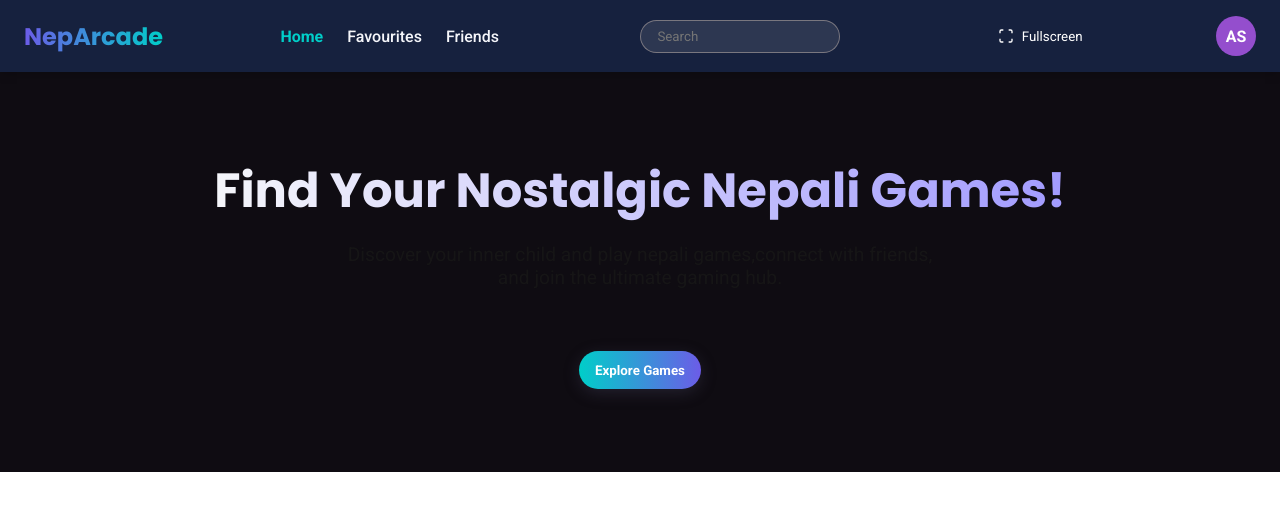
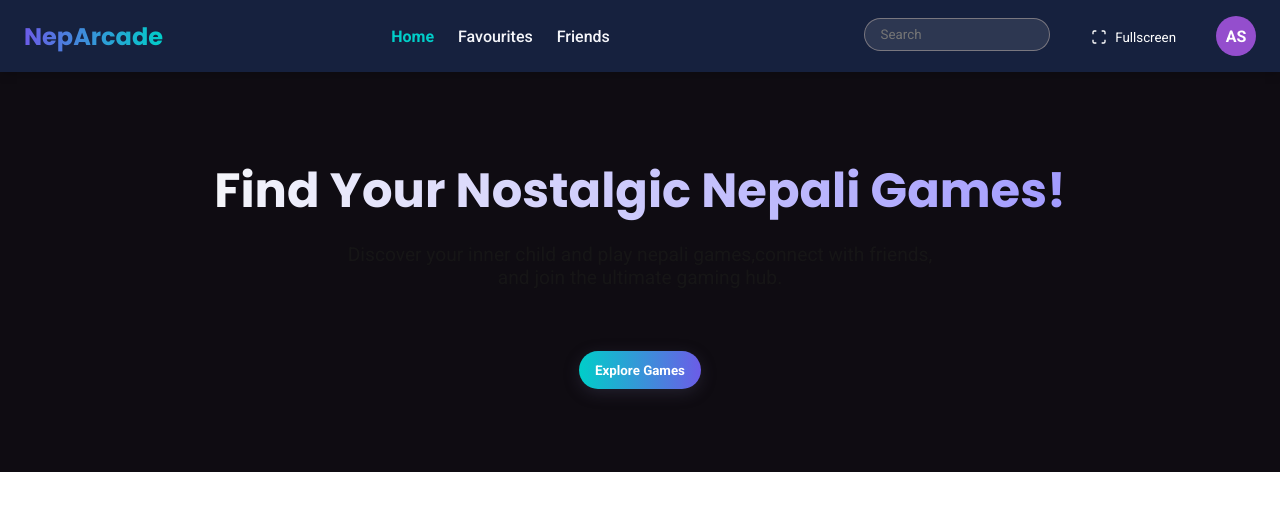
Before and after one commit to Anush980/NepArcade-Nxt, a Next.js app: page / in a window 1280 px wide. Shown: the top 510 px of the page. Built offline with nearby package versions, Linux system fonts and the light colour scheme.

Commit message:
Fixed Navbar Looks

```diff
--- a/src/app/components/Navbar/Navbar.css
+++ b/src/app/components/Navbar/Navbar.css
@@ -79,11 +79,14 @@
     font-weight: 600;
 }
 
+.right{
+    display: flex;
+}
 /* Search Box */
 .search {
     flex-grow: 1;
     max-width: 200px;
-    margin: 0 1.5rem;
+    margin: 2px 1.6rem;
 }
 
 .search-container input {
@@ -110,7 +113,9 @@
     gap: 0.5rem;
     cursor: pointer;
     padding: 0.5rem 1rem;
+    margin-right: 1.5rem;
     border-radius: 15px;
+    margin-top: 5px;
 }
 
 .fullscreen-btn:hover {
--- a/src/app/components/Navbar/Navbar.jsx
+++ b/src/app/components/Navbar/Navbar.jsx
@@ -57,6 +57,7 @@ export default function Navbar() {
                 </div>
 
                 {/* Search Box - Visible on desktop, hidden on mobile */}
+                <div className="right">
                 <div className="search">
                     <div className="search-container">
                         <input
@@ -86,6 +87,7 @@ export default function Navbar() {
                         AS
                     </div>
                 </div>
+                </div>
             </div>
         </nav>
     );
```
